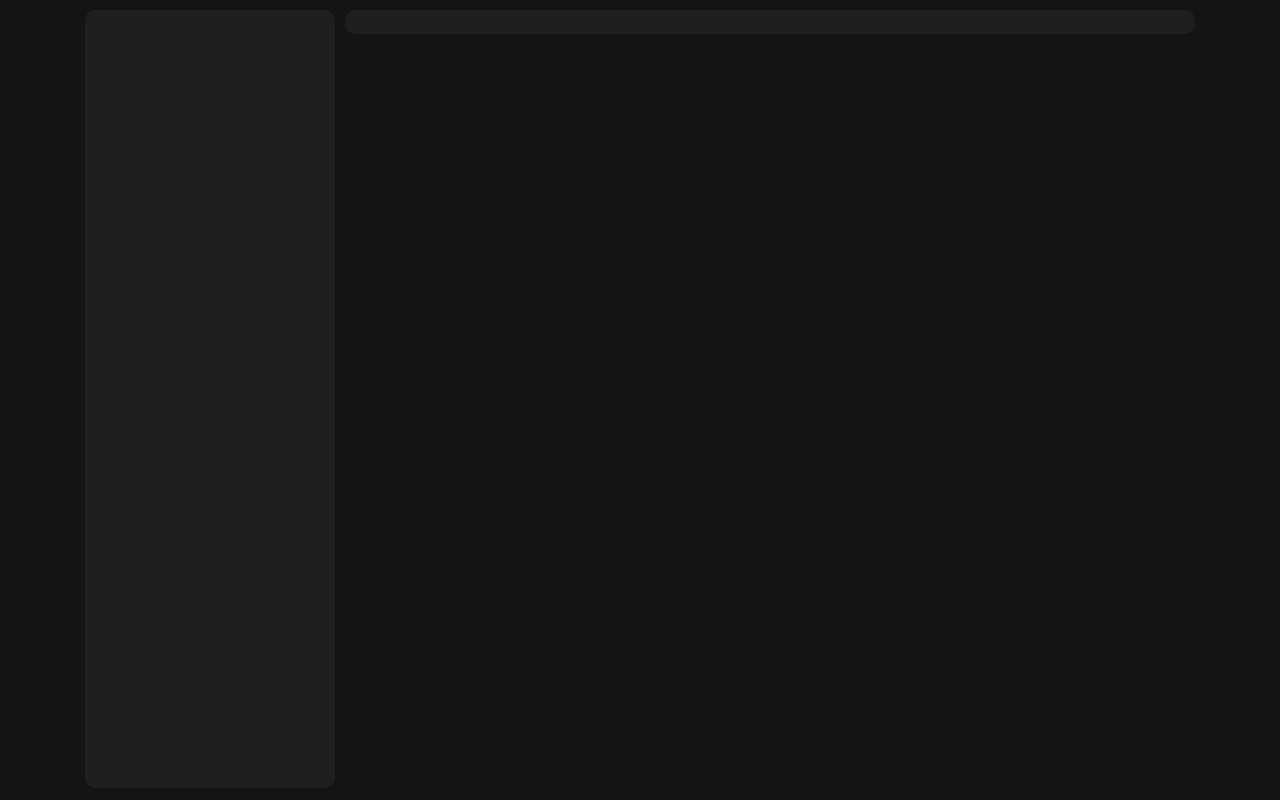
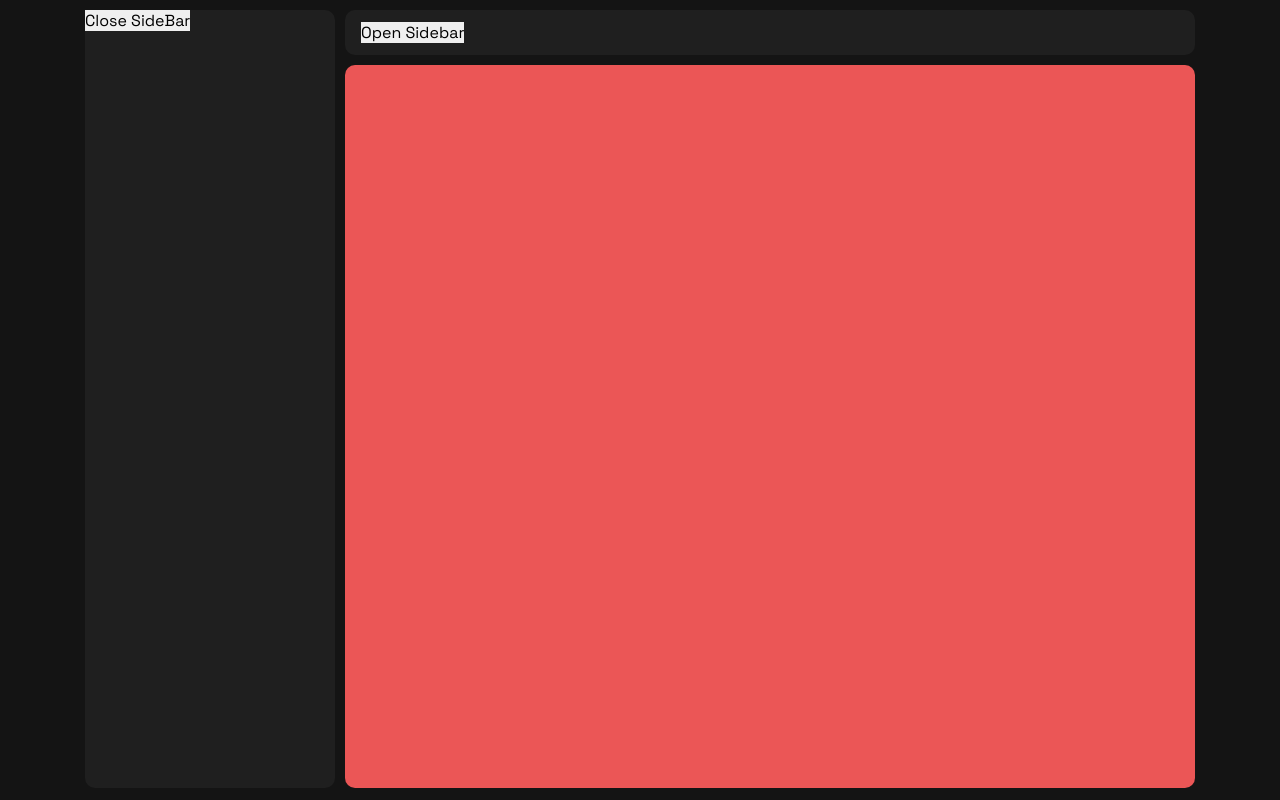
Before and after one commit to phiCorp/uikit, a React (Create React App) app: page / in a window 1280 px wide. Built offline with nearby package versions, Linux system fonts and the light colour scheme.

Commit message:
feat: Implement sidebar toggle functionality and enhance content area styling

```diff
--- a/src/assets/css/App.css
+++ b/src/assets/css/App.css
@@ -39,3 +39,27 @@ body {
   padding: 12px 16px;
   border-radius: 10px;
 }
+
+.contentArea {
+  flex: 1;
+  padding: 12px 16px;
+  border-radius: 10px;
+  background-color: var(--neo-color-alert);
+  overflow-x: hidden;
+  overflow-y: auto;
+  scrollbar-width: thin;
+  scrollbar-color: var(--neo-color-border) var(--neo-color-background);
+}
+
+.contentArea::-webkit-scrollbar {
+  width: 8px;
+}
+
+.contentArea::-webkit-scrollbar-thumb {
+  background-color: var(--neo-color-border);
+  border-radius: 10px;
+}
+
+.contentArea::-webkit-scrollbar-track {
+  background-color: var(--neo-color-background);
+}
--- a/src/layouts/Header.js
+++ b/src/layouts/Header.js
@@ -1,6 +1,7 @@
-const Header = () => {
+const Header = ({ onOpenSidebar }) => {
     return (
         <header className="headerApp">
+            <button onClick={onOpenSidebar}>Open Sidebar</button>
         </header>
     );
 };
--- a/src/layouts/MainLayout.js
+++ b/src/layouts/MainLayout.js
@@ -1,7 +1,7 @@
 import { Outlet, useLocation, matchPath } from 'react-router-dom';
 import { Helmet } from 'react-helmet-async';
 import { routes } from '../routes/routeConfig';
-import { useEffect, useRef } from 'react';
+import { useEffect, useRef, useState } from 'react';
 import Header from './Header';
 import SideBar from './SideBar';
 
@@ -20,6 +20,7 @@ function findTitleByLocation(location) {
 const MainLayout = () => {
     const location = useLocation();
     const title = findTitleByLocation(location);
+    const [sidebarOpen, setSidebarOpen] = useState(false);
 
     const mainAppRef = useRef(null);
     useEffect(() => {
@@ -37,11 +38,13 @@ const MainLayout = () => {
             <div id='mainApp' className='mainApp' ref={mainAppRef}>
                 <div className='container containerApp'>
                     <div>
-                        <SideBar />
+                        <SideBar open={sidebarOpen} onClose={() => setSidebarOpen(false)} />
                     </div>
                     <div className='mainContent'>
-                        <Header />
-                        <Outlet />
+                        <Header onOpenSidebar={() => setSidebarOpen(!sidebarOpen)} />
+                        <div className='contentArea'>
+                            <Outlet />
+                        </div>
                     </div>
                 </div>
             </div>
--- a/src/layouts/SideBar.js
+++ b/src/layouts/SideBar.js
@@ -2,14 +2,13 @@
 const SideBar = ({ open, onClose }) => {
     return (
         <>
-            {/* Overlay for mobile */}
             <div
                 className={`sidebar-overlay${open ? ' active' : ''}`}
                 onClick={onClose}
                 style={{ display: open ? 'block' : 'none' }}
             />
             <aside className={`sideBarApp${open ? ' open' : ''}`}>
-                {/* Sidebar content here */}
+                <button onClick={onClose}>Close SideBar</button>
             </aside>
         </>
     );
```
